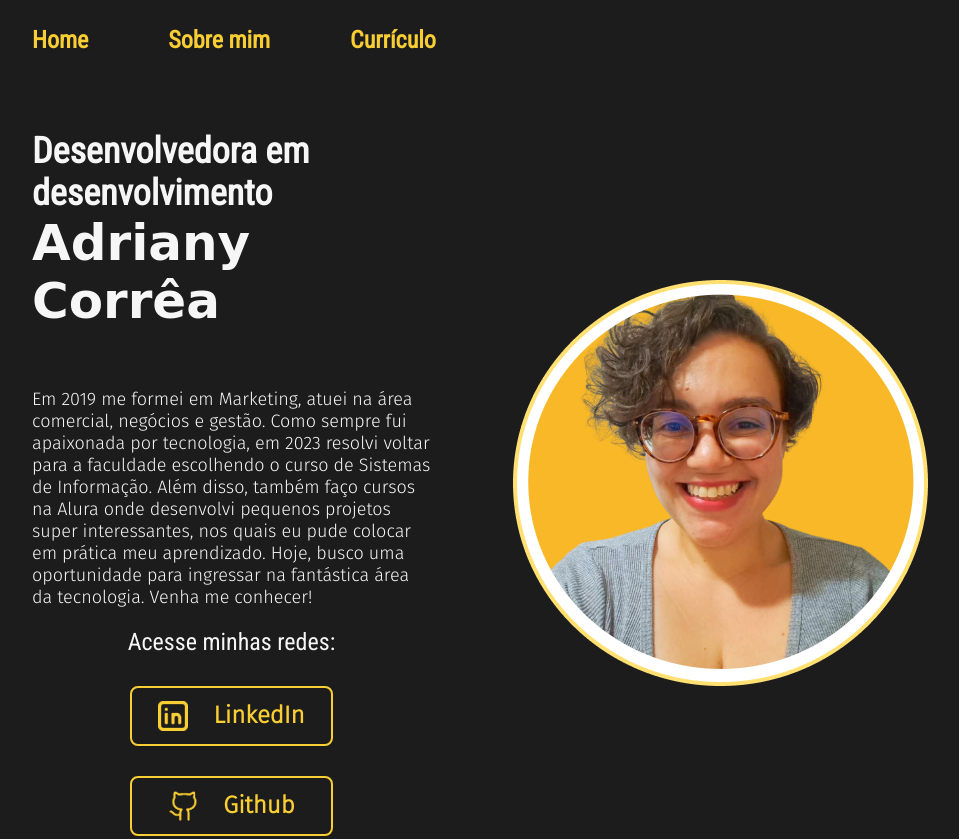
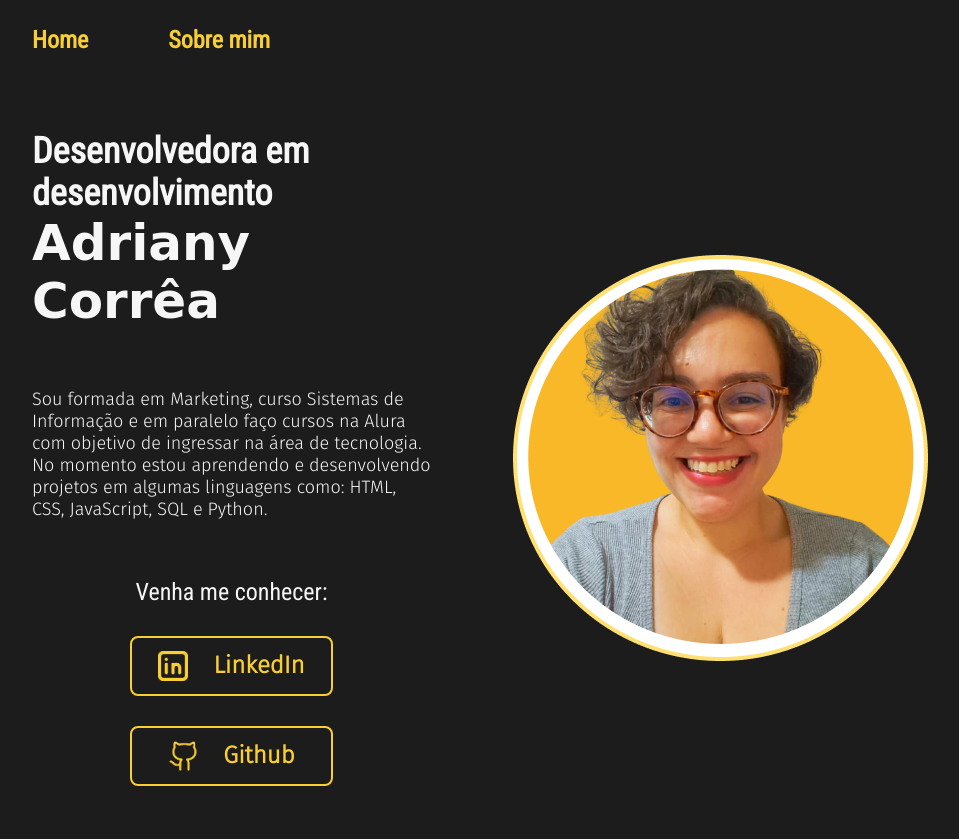
Before and after one commit to adrianycmc/adrianysPage, a plain HTML site: page index.html in a window 1280 px wide. Shown: the top 839 px of the page, without its empty margins (160-1119 px from the left). Drawn offline with Linux system fonts and the light colour scheme; a web font is replaced by a local one.

Commit message:
ajustes nas sections

```diff
--- a/index.html
+++ b/index.html
@@ -15,7 +15,6 @@
         <nav class="cabecalho__menu">
             <a class="cabecalho__menu__link" href="index.html">Home</a>
             <a class="cabecalho__menu__link" href="about.html">Sobre mim</a>
-            <a class="cabecalho__menu__link" href="curriculo.html">Currículo</a>
         </nav>
     </header>
     <main class="apresentacao">
@@ -25,14 +24,12 @@
                 <span class="apresentacao__conteudo__nome">Adriany Corrêa</span>
             </h1>
             <br>
-                    <p class="apresentacao__conteudo__texto">Em 2019 me formei em Marketing, atuei na área comercial, negócios e gestão.
-                        Como sempre fui apaixonada por tecnologia, em 2023 resolvi voltar para a faculdade escolhendo o curso de
-                        Sistemas de Informação. Além disso, também faço cursos na Alura onde desenvolvi pequenos
-                        projetos super interessantes, nos quais eu pude colocar em prática meu aprendizado.
-                        Hoje, busco uma oportunidade para ingressar na fantástica área da tecnologia.
-                        Venha me conhecer!</p>
+            <p class="apresentacao__conteudo__texto">Sou formada em Marketing, curso Sistemas de Informação e
+            em paralelo faço cursos na Alura com objetivo de ingressar na área de tecnologia.
+            No momento estou aprendendo e desenvolvendo projetos em algumas linguagens como: HTML, CSS, JavaScript, SQL e Python.</p>
+            <br>
             <div class="apresentacao__links">
-                    <h2 class="apresentacao__links__subtitulo">Acesse minhas redes:</h2>
+                <h2 class="apresentacao__links__subtitulo">Venha me conhecer:</h2>
                 <a class="apresentacao__links__navegacao" href="https://www.linkedin.com/in/adrianycmc/">
                     <img src="Linkedin.png">
                     LinkedIn
@@ -49,4 +46,5 @@
         <p>Desenvolvido por Adriany Corrêa</p>
     </footer>
 </body>
+
 </html>
--- a/style.css
+++ b/style.css
@@ -45,7 +45,7 @@ body {
 
 
 .apresentacao {
-    padding: 6% 15%;
+    padding: 6% 15% 10%;
     display: flex;
     align-items: center;
     justify-content: space-between;
@@ -114,7 +114,7 @@ body {
 }
 
 .rodape {
-    padding: 15px;
+    padding: 20px;
     color: var(--cor-primaria);
     background-color: var(--cor-terciaria);
     text-align: center;
```
Also changed, not shown: about.html (+5 -5 lines). Lines whose indentation alone changed are shown as unchanged.
